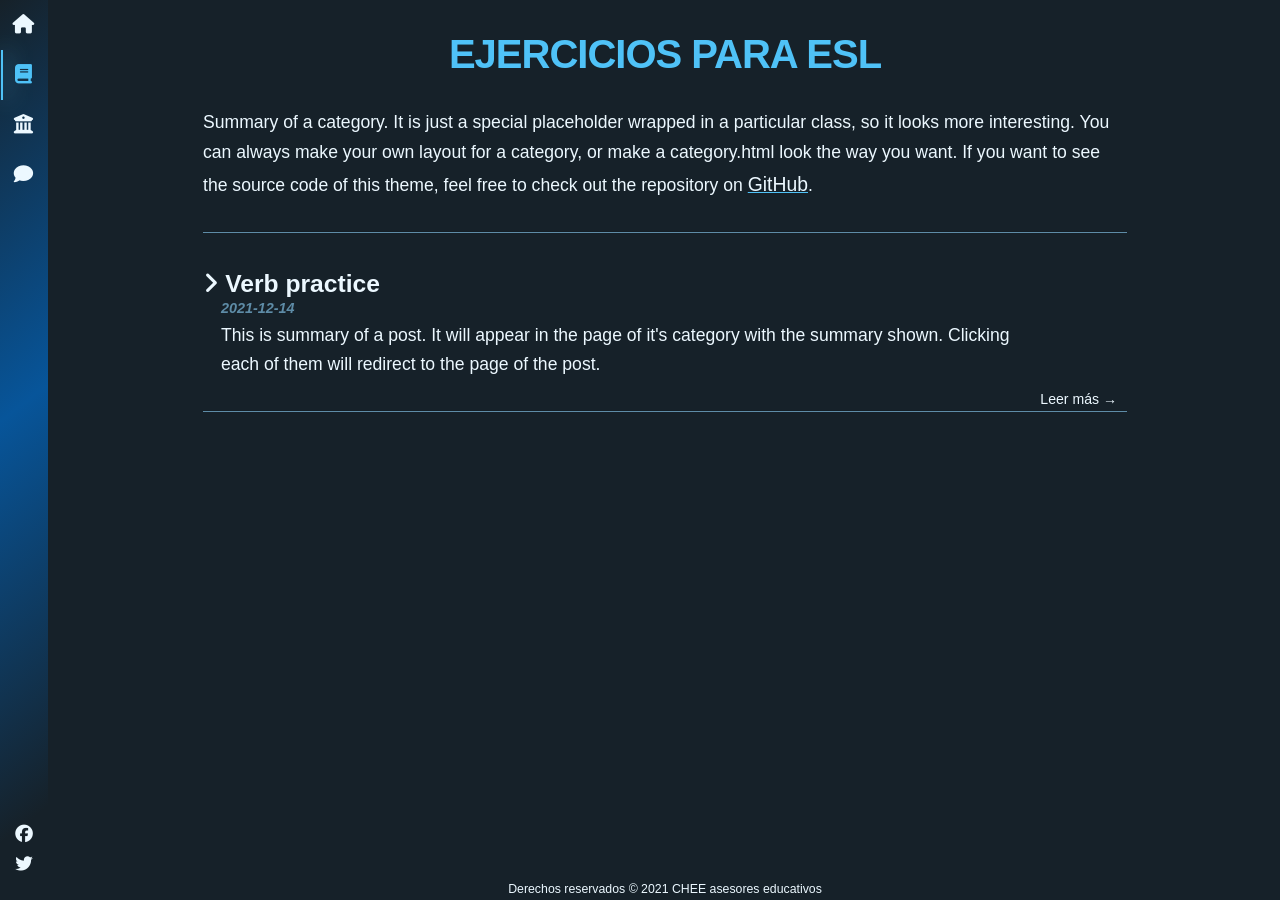
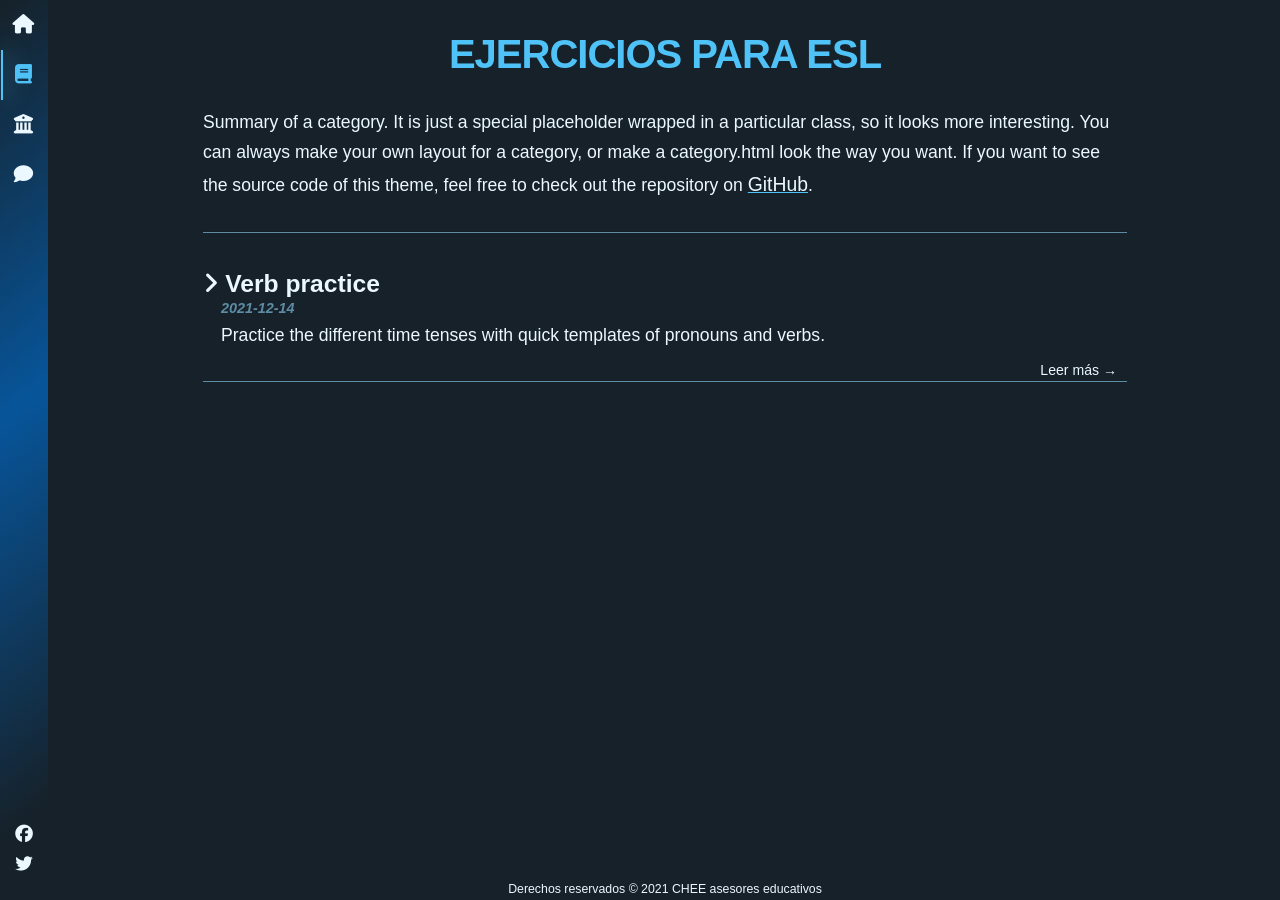
Before and after one commit to camachevaz/ESL, a Jekyll site: the page built from pages/ejercicios.html, in a window 1280 px wide. Built offline with Jekyll 4.4.1, drawn with Linux system fonts in a browser that asks for light colours; nearby versions of some CDN libraries; some web fonts are replaced.

Commit message:
Update 2021-12-14-verbos.markdown

```diff
--- a/_posts/2021-12-14-verbos.markdown
+++ b/_posts/2021-12-14-verbos.markdown
@@ -4,7 +4,7 @@ title: Verb practice
 layout: default
 permalink: /verbs/
 category: category-1
-summary: This is summary of a post. It will appear in the page of it's category with the summary shown. Clicking each of them will redirect to the page of the post.
+summary: Practice the different time tenses with quick templates of pronouns and verbs.
 ---
 <hr>
 <h1>Verb practice</h1>
```
